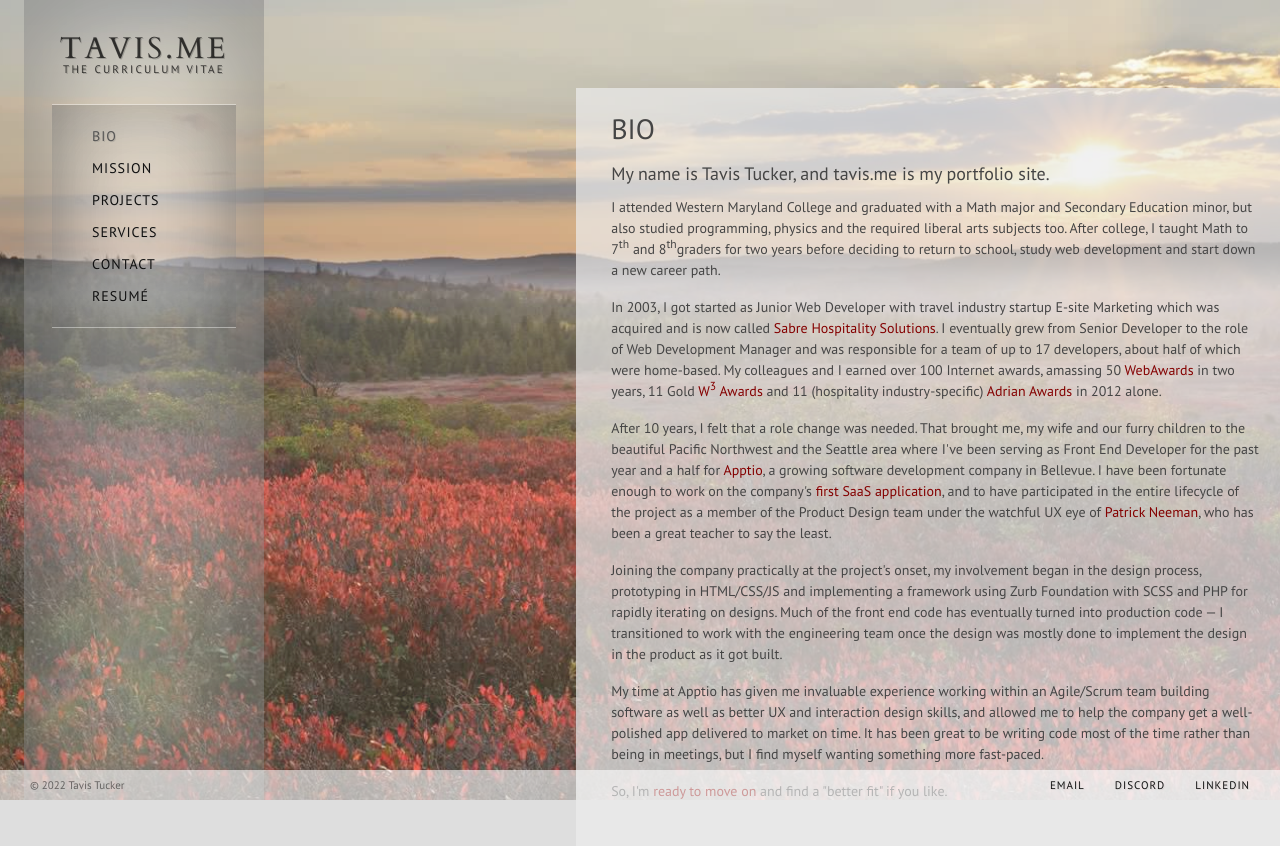
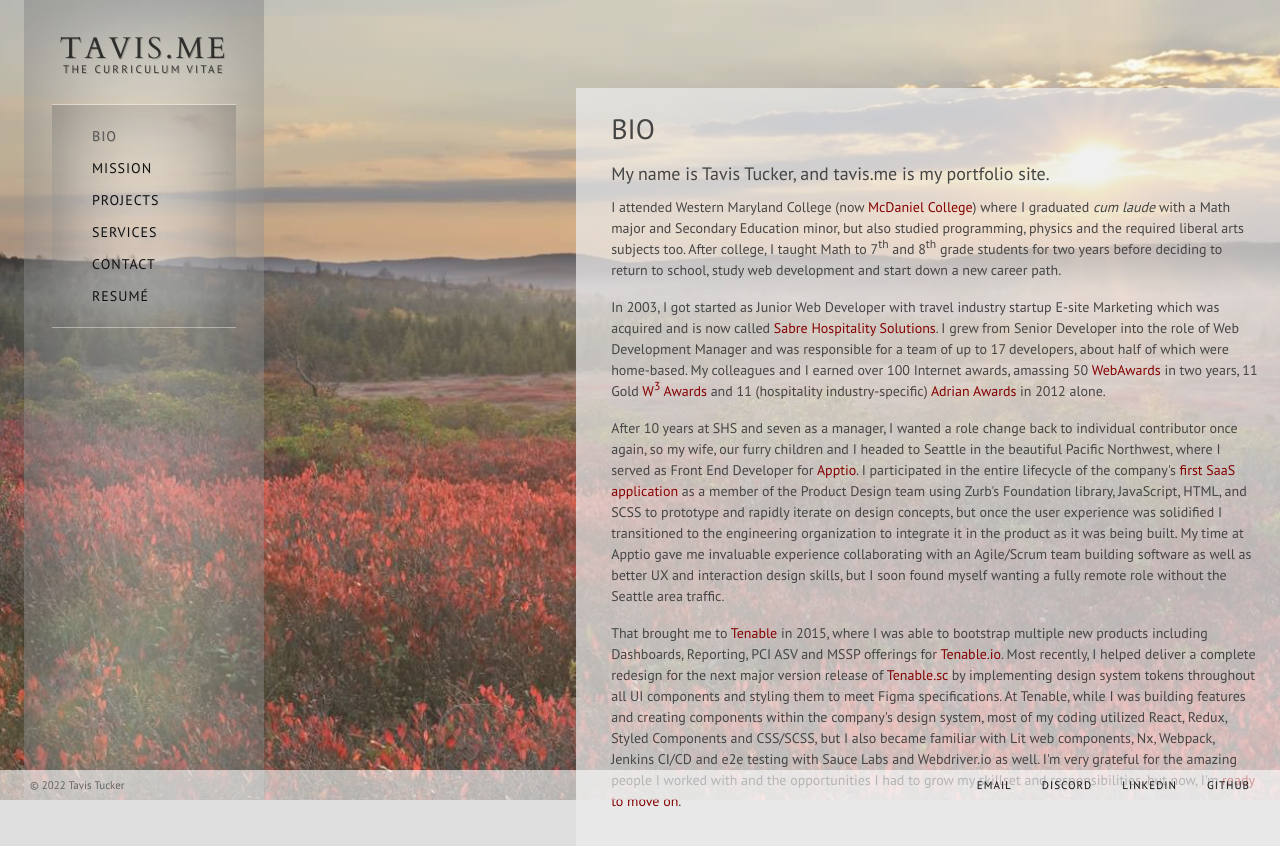
Before and after one commit to ttucker/tavis.me, a Next.js app: page /bio in a window 1280 px wide. Shown: the top 846 px of the page. Built offline with nearby package versions, Linux system fonts and the light colour scheme.

Commit message:
Update content for bio page; add link to Github

```diff
--- a/components/footer.tsx
+++ b/components/footer.tsx
@@ -11,6 +11,7 @@ export default function Footer() {
                     <li><Link key="email" href="mailto:tavis.tucker@gmail.com?subject=Getting in touch...">Email</Link></li>
                     <li><Link key="discord" href="https://discord.com/users/1043695714024312872">Discord</Link></li>
                     <li><Link key="linkedin" href="https://www.linkedin.com/in/tavistucker">LinkedIn</Link></li>
+                    <li><Link key="github" href="https://github.com/ttucker/tavis.me">Github</Link></li>
                 </ul>
             </nav>
             <small>© {copyright} Tavis Tucker</small>
--- a/pages/bio.tsx
+++ b/pages/bio.tsx
@@ -19,30 +19,29 @@ export default function Bio() {
       <Hero imgSrc={bioImg} loading={loading} />
       <Navigation />
       <main>
-        <article className={loading ? 'off' : 'on'}>
+        <article className={loading ? "off" : "on"}>
           <h3>Bio</h3>
           <h4>My name is Tavis Tucker, and tavis.me is my portfolio site.</h4>
-          <p>I attended Western Maryland College and graduated with a Math major and Secondary Education minor, but also studied
-            programming, physics and the required liberal arts subjects too. After college, I taught Math to 7<sup>th</sup> and 8<sup>th</sup>
-            graders for two years before deciding to return to school, study web development and start down a new career path.</p>
+          <p>I attended Western Maryland College (now <Link key="mcdaniel" href="https://www.mcdaniel.edu">McDaniel College</Link>) where I graduated <i>cum laude</i> with
+            a Math major and Secondary Education minor, but also studied programming, physics and the required liberal arts subjects too. After college, I taught Math
+            to 7<sup>th</sup> and 8<sup>th</sup> grade students for two years before deciding to return to school, study web development and start down a new career path.</p>
           <p>In 2003, I got started as Junior Web Developer with travel industry startup E-site Marketing which was acquired and is now
-            called <Link key="SHS" href="http://www.sabrehospitality.com/">Sabre Hospitality Solutions</Link>. I eventually grew from Senior Developer to the
-            role of Web Development Manager and was responsible for a team of up to 17 developers, about half of which were home-based.
+            called <Link key="SHS" href="http://www.sabrehospitality.com/">Sabre Hospitality Solutions</Link>. I grew from Senior Developer
+            into the role of Web Development Manager and was responsible for a team of up to 17 developers, about half of which were home-based.
             My colleagues and I earned over 100 Internet awards, amassing 50 <Link key="webaward" href="http://www.webaward.org/">WebAwards</Link> in two years, 11
             Gold <Link key="w3" href="http://www.w3award.com/">W<sup>3</sup> Awards</Link> and 11 (hospitality industry-specific) <Link key="adrian" href="http://www.adrianawards.com/">Adrian Awards</Link> in 2012 alone.</p>
-          <p>After 10 years, I felt that a role change was needed. That brought me, my wife and our furry children to the beautiful Pacific Northwest
-            and the Seattle area where I&#39;ve been serving as Front End Developer for the past year and a half for <Link key="apptio" href="http://www.apptio.com">Apptio</Link>,
-            a growing software development company in Bellevue. I have been fortunate enough to work on the company&#39;s <Link key="it-planning" href="http://www.apptio.com/applications/it-planning">first SaaS application</Link>,
-            and to have participated in the entire lifecycle of the project as a member of the Product Design team under the
-            watchful UX eye of <Link key="moron" href="https://usabilitycounts.com/">Patrick Neeman</Link>, who has been a great teacher to say the least.</p>
-          <p>Joining the company practically at the project&#39;s onset, my involvement began in the design process, prototyping in HTML/CSS/JS and
-            implementing a framework using Zurb Foundation with SCSS and PHP for rapidly iterating on designs. Much of the front end code has eventually turned
-            into production code &mdash; I transitioned to work with the engineering team once the design was mostly done to
-            implement the design in the product as it got built.</p>
-          <p>My time at Apptio has given me invaluable experience working within an Agile/Scrum team building software as well as better
-            UX and interaction design skills, and allowed me to help the company get a well-polished app delivered to market on time.
-            It has been great to be writing code most of the time rather than being in meetings, but I find myself wanting something more fast-paced. </p>
-          <p>So, I&#39;m <Link key="mission" href="/mission">ready to move on</Link> and find a &#34;better fit&#34; if you like.</p>
+          <p>After 10 years at SHS and seven as a manager, I wanted a role change back to individual contributor once again, so my wife, our furry children and I headed to Seattle
+            in the beautiful Pacific Northwest, where I served as Front End Developer for <Link key="apptio" href="http://www.apptio.com">Apptio</Link>. I participated in the entire
+            lifecycle of the company&#39;s <Link key="it-planning" href="http://www.apptio.com/applications/it-planning">first SaaS application</Link> as a member of the Product Design
+            team using Zurb&#39;s Foundation library, JavaScript, HTML, and SCSS to prototype and rapidly iterate on design concepts, but once the user experience was solidified I transitioned
+            to the engineering organization to integrate it in the product as it was being built. My time at Apptio gave me invaluable experience collaborating with an Agile/Scrum team
+            building software as well as better UX and interaction design skills, but I soon found myself wanting a fully remote role without the Seattle area traffic.</p>
+          <p>That brought me to <Link key="tenable" href="https://www.tenable.com">Tenable</Link> in 2015, where I was able to bootstrap multiple new products including Dashboards,
+            Reporting, PCI ASV and MSSP offerings for <Link key="tenable-io" href="https://www.tenable.com/products/tenable-io">Tenable.io</Link>. Most recently, I helped deliver a complete
+            redesign for the next major version release of <Link key="tenable-io" href="https://www.tenable.com/products/tenable-sc">Tenable.sc</Link> by implementing design system tokens
+            throughout all UI components and styling them to meet Figma specifications. At Tenable, while I was building features and creating components within the company&#39;s design system,
+            most of my coding utilized React, Redux, Styled Components and CSS/SCSS, but I also became familiar with Lit web components, Nx, Webpack, Jenkins CI/CD and e2e testing with Sauce Labs
+            and Webdriver.io as well. I&#39;m very grateful for the amazing people I worked with and the opportunities I had to grow my skillset and responsibilities, but now, I&#39;m <Link key="mission" href="/mission">ready to move on</Link>.</p>
         </article>
       </main>
       <Footer />
```
